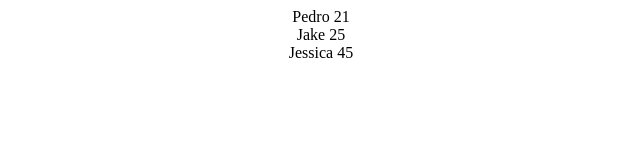
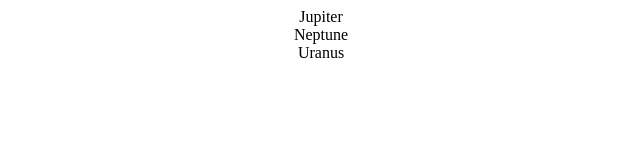
Before and after one commit to Alesso2805/react-course, a React (Create React App) app: page / in a window 1280 px wide. Shown: the top 160 px of the page, without its empty margins (319-959 px from the left). Built offline with nearby package versions, Linux system fonts and the light colour scheme.

Commit message:
exercise conditional rendering

```diff
--- a/src/App.js
+++ b/src/App.js
@@ -1,17 +1,23 @@
 import styles from './App.module.css';
 import { User } from './User'
+import { Planets } from './Planets'
 
 function App() {
-    const users  = [
-        {name: "Pedro", age: 21},
-        {name: "Jake", age: 25},
-        {name: "Jessica", age: 45},
+    const planets  = [
+        {name: "Mars", isGasPlanet: false},
+        {name: "Earth", isGasPlanet: false},
+        {name: "Jupiter", isGasPlanet: true},
+        {name: "Venus", isGasPlanet: false},
+        {name: "Neptune", isGasPlanet: true},
+        {name: "Uranus", isGasPlanet: true},
     ];
 
   return (
       <div className={styles.App}>
-          {users.map((user, key) => {
-              return <User name={user.name} age={user.age} />;
+          {planets.map((planet, key) => {
+              if (planet.isGasPlanet === true){
+                  return <Planets name={planet.name}/>;
+              }
           })}
       </div>
   );
--- /dev/null
+++ b/src/Planets.js
@@ -0,0 +1,7 @@
+export const Planets = (props) => {
+    return (
+        <div>
+            {props.name} {props.isGasPlanet}
+        </div>
+    );
+};
```
